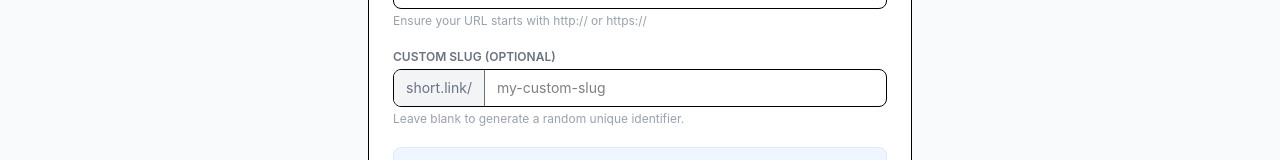
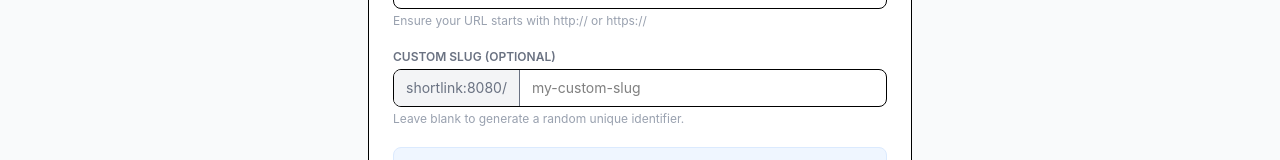
Before and after one commit to Ilhammursidi/shortlink, a React app in the folder frontend/: page /links/create in a window 1280 px wide. Shown: the part 282-442 px from the top of the page. Built offline with nearby package versions, Linux system fonts and the light colour scheme; no server answers; sample sign-in values are in the browser's storage; the HTML template or start-up script is replaced by a standard one.

Commit message:
style: change shortlink to shortlink:8080/

```diff
--- a/frontend/src/pages/CreateLinkPage.jsx
+++ b/frontend/src/pages/CreateLinkPage.jsx
@@ -89,7 +89,7 @@ const CreateLinkPage = () => {
             </label>
             <div className="flex items-center border rounded-lg overflow-hidden focus-within:ring-2 focus-within:ring-blue-500">
               <span className="bg-gray-100 px-3 py-2 text-sm text-gray-500 border-r shrink-0">
-                short.link/
+                shortlink:8080/
               </span>
               <input
                 type="text"
```
